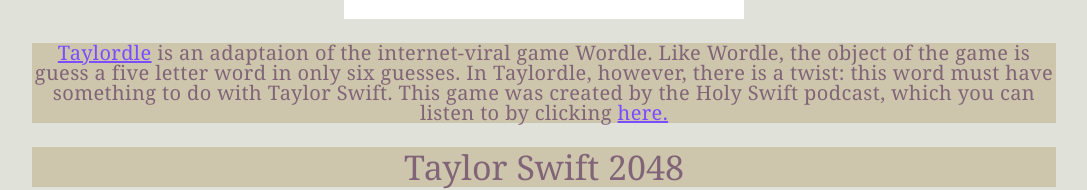
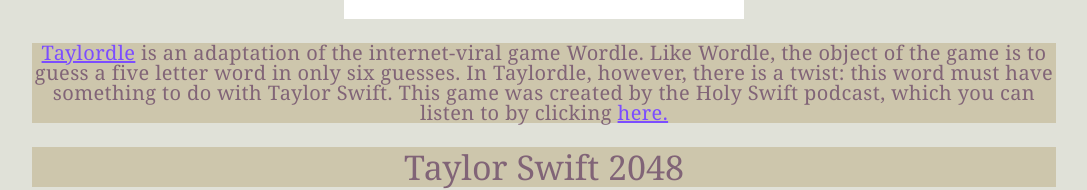
Before and after one commit to ICS20-Programming-Anita-K/Assign-01-HTML-CSS-JS, a plain HTML site: page activities.html in a window 1280 px wide. Shown: the part 849-1039 px from the top of the page, without its empty margins (96-1183 px from the left). Drawn offline with nearby package versions, Linux system fonts and the light colour scheme.

Commit message:
activities.html

```diff
--- a/activities.html
+++ b/activities.html
@@ -59,7 +59,7 @@
       <center><img src="./images/taylordle.jpg"
      width="400"
      height="500" /></center>
-      <center><h5 style="font-family:georgia"> <a href="https://www.taylordle.com"> Taylordle</a> is an adaptaion of the internet-viral game Wordle. Like Wordle, the object of the game is guess a five letter word in only six guesses. In Taylordle, however, there is a twist: this word must have something to do with Taylor Swift. This game was created by the Holy Swift podcast, which you can listen to by clicking <a href="https://open.spotify.com/show/7v7Uok5B0Pat4OtRwHxWbC"> here. </a></h5></center>
+      <center><h5 style="font-family:georgia"> <a href="https://www.taylordle.com"> Taylordle</a> is an adaptation of the internet-viral game Wordle. Like Wordle, the object of the game is to guess a five letter word in only six guesses. In Taylordle, however, there is a twist: this word must have something to do with Taylor Swift. This game was created by the Holy Swift podcast, which you can listen to by clicking <a href="https://open.spotify.com/show/7v7Uok5B0Pat4OtRwHxWbC"> here. </a></h5></center>
       <center><h3 style="font-family:georgia">Taylor Swift 2048</h3></center>
       <center><img src="./images/Capture.PNG"
      width="500"
```
